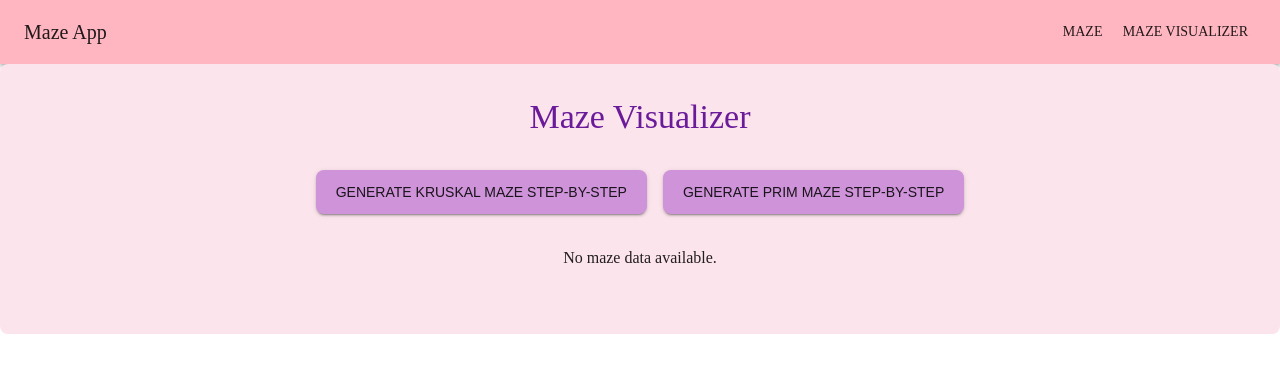
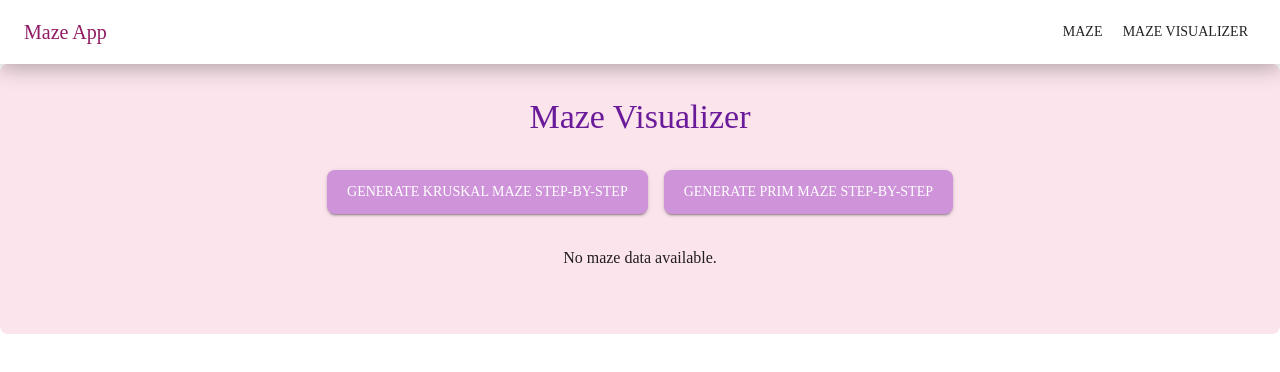
Before and after one commit to Praju2002/Minorproj, a React (Vite) app in the folder client/: page /maze-visualizer in a window 1280 px wide. Shown: the top 372 px of the page. Built offline with nearby package versions, Linux system fonts and the light colour scheme.

Commit message:
css updates

```diff
--- a/client/src/components/MazeGenerator.jsx
+++ b/client/src/components/MazeGenerator.jsx
@@ -39,9 +39,9 @@ const MazeGenerator = () => {
         disabled={isGenerating}
         variant="contained"
         sx={{
-          backgroundColor: purple[200],
+          backgroundColor: purple[200], color:"#ffffff",
           '&:hover': { backgroundColor: purple[100] },
-          fontFamily: 'Cursive, sans-serif',
+          fontFamily: 'times new roman',
           borderRadius: 2,
           padding: '10px 20px',
           marginBottom: 4,
--- a/client/src/components/MazeVisualizer.jsx
+++ b/client/src/components/MazeVisualizer.jsx
@@ -43,9 +43,9 @@ function MazeVisualizer() {
           disabled={isGenerating}
           variant="contained"
           sx={{
-            backgroundColor: purple[200],
+            backgroundColor: purple[200], color:"#ffffff",
             '&:hover': { backgroundColor: purple[100] },
-            fontFamily: 'Cursive, sans-serif',
+            fontFamily: 'times new roman',
             borderRadius: 2,
             padding: '10px 20px',
           }}
@@ -57,9 +57,9 @@ function MazeVisualizer() {
           disabled={isGenerating}
           variant="contained"
           sx={{
-            backgroundColor: purple[200],
+            backgroundColor: purple[200], color:"#ffffff",
             '&:hover': { backgroundColor: purple[100] },
-            fontFamily: 'Cursive, sans-serif',
+            fontFamily: 'times new roman',
             borderRadius: 2,
             padding: '10px 20px',
           }}
--- a/client/src/layout/NavBar.jsx
+++ b/client/src/layout/NavBar.jsx
@@ -8,21 +8,40 @@ import { Link } from 'react-router-dom';
 
 export default function NavBar() {
   return (
-    <Box sx={{ flexGrow: 1 }}>
-      <AppBar position="static">
+    <>
+      <AppBar position="fixed" sx={{
+          backgroundColor: 'rgba(255, 255, 255, 0.6)',
+          boxShadow: '0px 4px 20px rgba(0, 0, 0, 0.3)'}}>
         <Toolbar>
-
-          <Typography variant="h6" component="div" sx={{ flexGrow: 1 }}>
+          <Typography
+            variant="h6"
+            component="div"
+            sx={{ flexGrow: 1, fontFamily: 'Roboto Slab',color:"#901b63" }}
+          >
             Maze App
           </Typography>
-          <Button color="inherit" component={Link} to="/maze">
+          <Button
+            color="inherit"
+            component={Link}
+            to="/maze"
+            sx={{ fontFamily: 'Roboto Slab' }}
+          >
             Maze
           </Button>
-          <Button color="inherit" component={Link} to="/maze-visualizer">
+          <Button
+            color="inherit"
+            component={Link}
+            to="/maze-visualizer"
+            sx={{ fontFamily: 'Roboto Slab' }}
+          >
             Maze Visualizer
           </Button>
         </Toolbar>
       </AppBar>
-    </Box>
+      {/* Add top padding to prevent content from being hidden behind the AppBar */}
+      <Box sx={{ mt: 8 }}>
+        {/* Your main content goes here */}
+      </Box>
+    </>
   );
 }
--- a/client/src/theme/theme.js
+++ b/client/src/theme/theme.js
@@ -3,7 +3,7 @@ import { createTheme } from '@mui/material/styles';
 const theme = createTheme({
   palette: {
     primary: {
-      main: "#FFB6C1", // PINK COLOR
+      main: "#FFFFFF", // WHITE COLOR
     },
     secondary: {
       main: "#FBAF1A", // YELLOW COLOR
```
